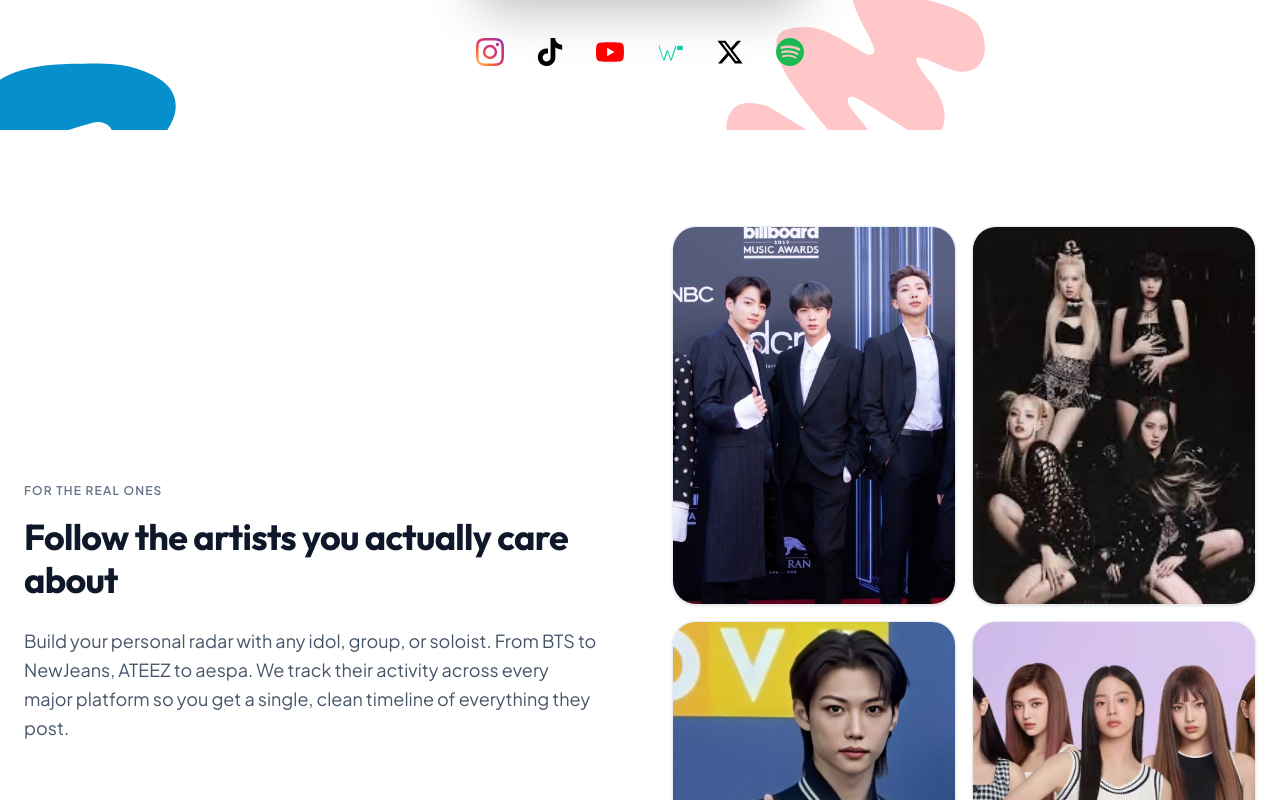
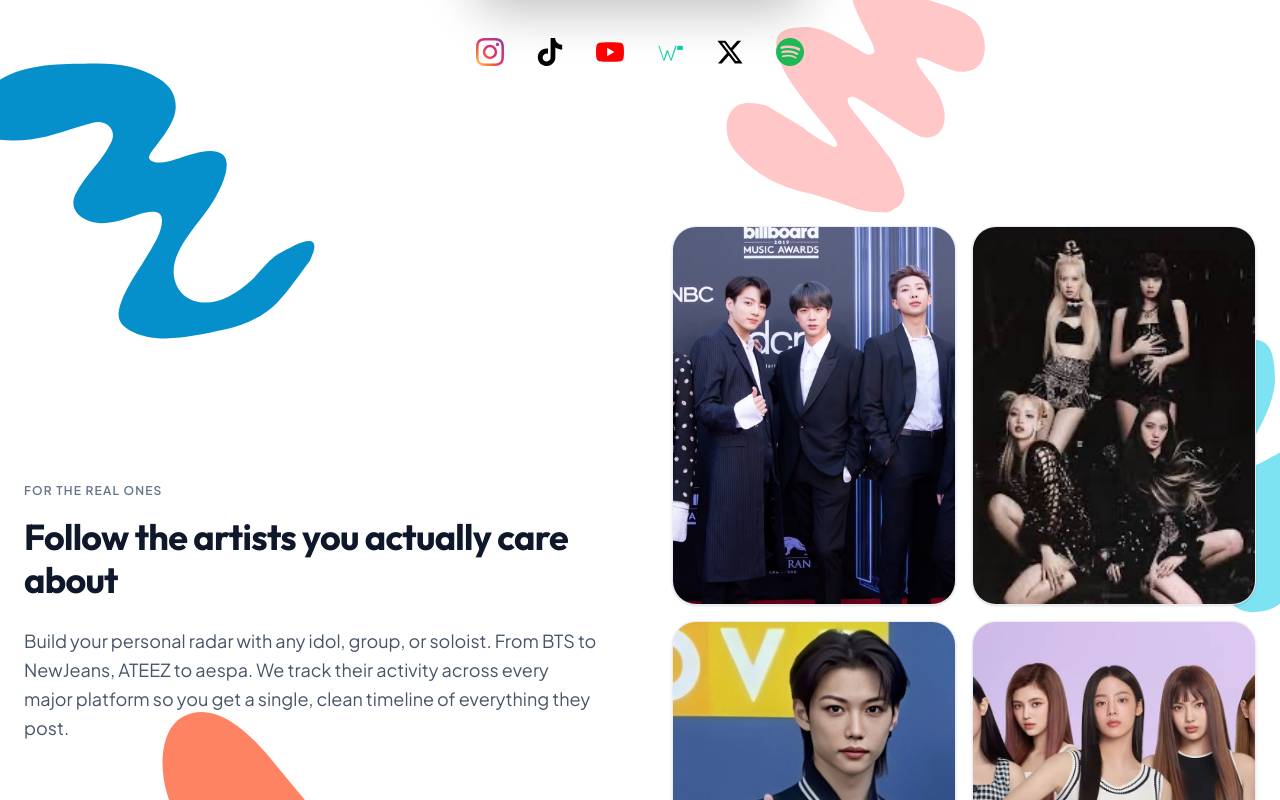
Before and after one commit to devSp741/kpop, a Next.js app in the folder frontend/: page / in a window 1280 px wide. Shown: the part 1160-1960 px from the top of the page. Built offline with nearby package versions, Linux system fonts and the light colour scheme.

Commit message:
fix: set FollowArtistsSection background to transparent so page SVG shapes show through

```diff
--- a/frontend/src/components/FollowArtistsSection.jsx
+++ b/frontend/src/components/FollowArtistsSection.jsx
@@ -31,7 +31,7 @@ const cardVariants = {
 
 export default function FollowArtistsSection() {
   return (
-    <section className="relative py-16 sm:py-24 bg-white text-slate-900 overflow-hidden">
+    <section className="relative py-16 sm:py-24 bg-transparent text-slate-900">
       <div className="max-w-screen-xl px-6 mx-auto relative z-10">
         <div className="grid grid-cols-1 lg:grid-cols-2 gap-12 lg:gap-16 items-center">
           {/* Left Column: Headline & Description */}
```
